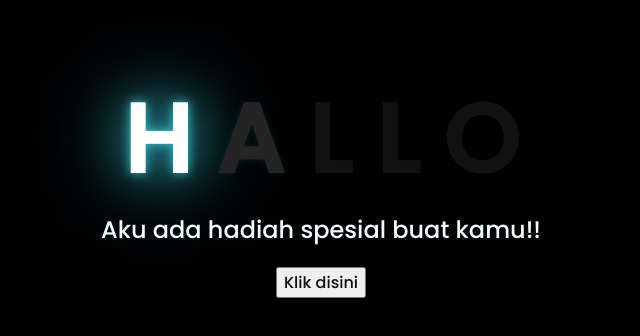
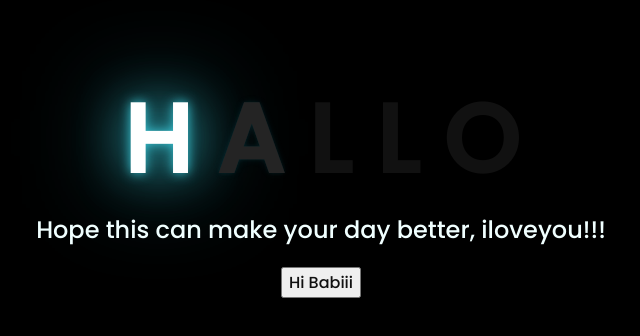
Before and after one commit to bhenzzon/FlowersformyLove, a plain HTML site: page index.html in a window 1280 px wide. Shown: the part 226-562 px from the top of the page, without its empty margins (327-967 px from the left). Drawn offline with Linux system fonts and the light colour scheme.

Commit message:
Update index.html

```diff
--- a/index.html
+++ b/index.html
@@ -18,11 +18,11 @@
         <span>O</span>
     </div>
     <div class="description">
-        <span>Aku ada hadiah spesial buat kamu!!</span>
+        <span>Hope this can make your day better, iloveyou!!!</span>
     </div>
     <div class="button">
         <button>
-            <a href="flower.html">Klik disini</a>
+            <a href="flower.html">Hi Babiii</a>
         </button>
 
     </div>
```
